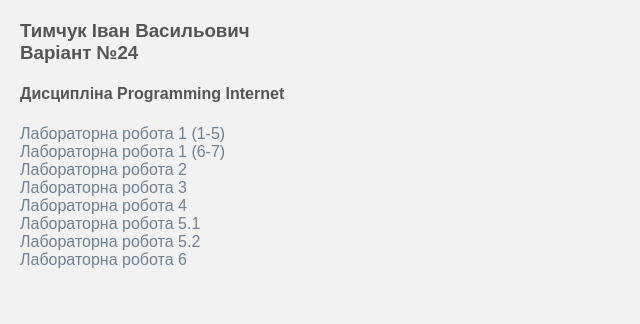
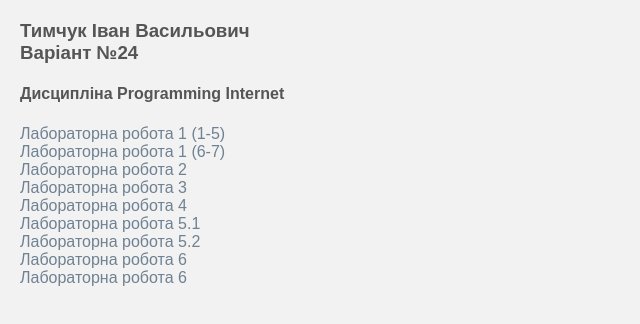
Before and after one commit to SoldierrBoy/Programming-Internet, a plain HTML site: page index.html in a window 1280 px wide. Shown: the whole page, without its empty margins (0-640 px from the left). Drawn offline with Linux system fonts and the light colour scheme.

Commit message:
Update index.html

```diff
--- a/index.html
+++ b/index.html
@@ -38,5 +38,6 @@
             <a href="lab5_Tymchuk/lab5.html">Лабораторна робота 5.1 </a> <br>
             <a href="lab5_Tymchuk/lab5A.html">Лабораторна робота 5.2 </a> <br>
             <a href="lab6_Tymchuk/lab6.html">Лабораторна робота 6 </a> <br>
+            <a href="lab7_Tymchuk/lab7.html">Лабораторна робота 6 </a> <br>
 </body>
 </html>
```
